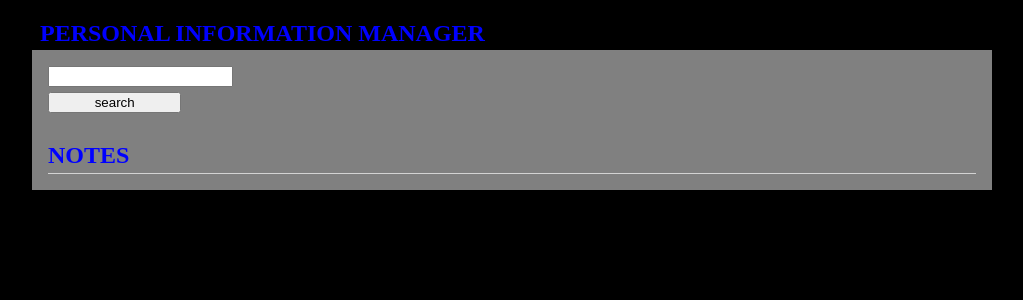
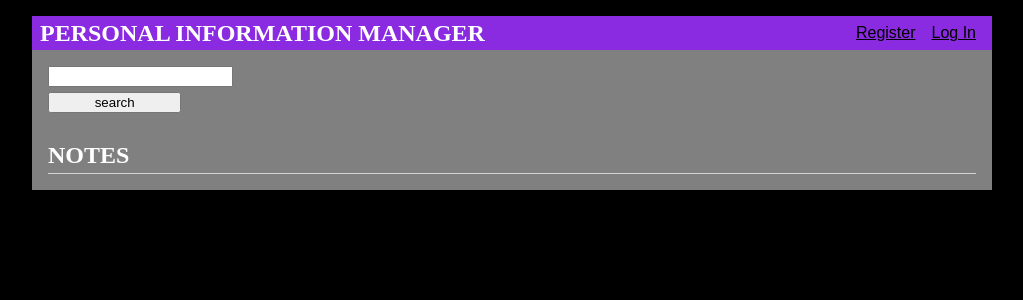
Before and after one commit to Pranay-Godghate/NITC-nws, a Flask app: page / in a window 1280 px wide. Shown: the top 300 px of the page, without its empty margins (128-1151 px from the left). Run offline with Flask 2, Linux system fonts and the light colour scheme; data that the repository does not hold is empty; some libraries are stand-ins or nearby versions.

Commit message:
CSS change

```diff
--- a/flaskr/static/style.css
+++ b/flaskr/static/style.css
@@ -1,10 +1,10 @@
-html { font-family: sans-serif; background: Black; padding: 1rem; }
-body { max-width: 960px; margin: 0 auto; background: grey; }
-h1 { font-family: serif; color: Blue; margin: 1rem 0; }
+html { font-family: sans-serif; background: black; padding: 1rem; }
+body { max-width: 960px; margin: 0 auto; background: gray; }
+h1 { font-family: serif; color: white; margin: 1rem 0; }
 a { color: black; }
 #search{position:absolute;}
 hr { border: none; border-top: 1px solid lightgray; }
-nav { background: Black; display: flex; align-items: center; padding: 0 0.5rem; }
+nav { background: blueviolet; display: flex; align-items: center; padding: 0 0.5rem; }
 nav h1 { flex: auto; margin: 0; }
 nav h1 a { text-decoration: none; padding: 0.25rem 0.5rem; }
 nav ul  { display: flex; list-style: none; margin: 0; padding: 0; }
```
